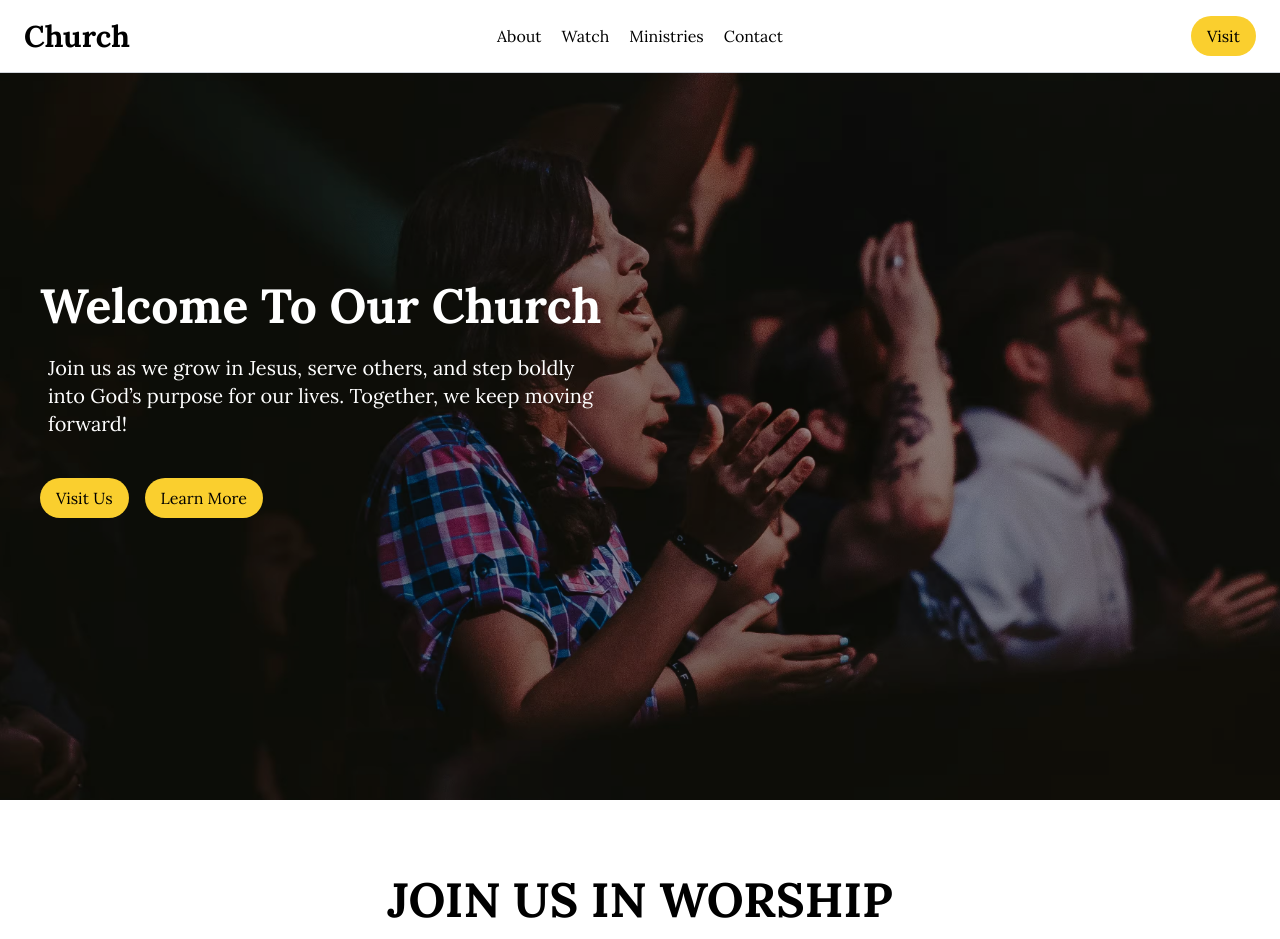
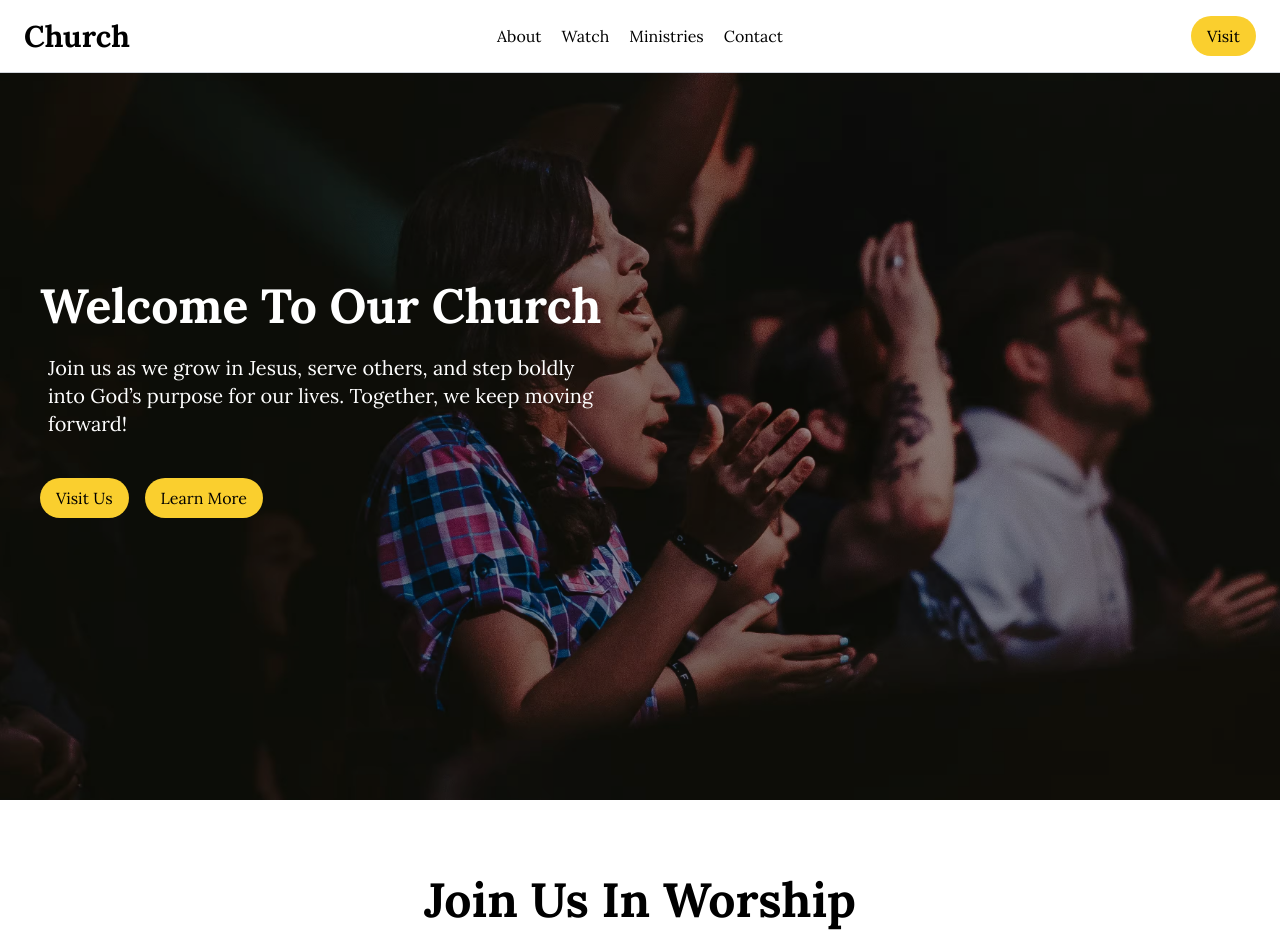
Before and after one commit to zinoefezino/Church, a React (Vite) app: page / in a window 1280 px wide. Shown: the top 939 px of the page. Built offline with nearby package versions, Linux system fonts and the light colour scheme.

Commit message:
undo capital letter for 'join us in worship'

```diff
--- a/src/components/Time.jsx
+++ b/src/components/Time.jsx
@@ -30,7 +30,7 @@ const Time = () => {
     <div className="max-w-7xl mx-auto px-6 py-16">
       {/* <h1 className="text-[15px] font-bold text-center">OUR SERVICES</h1> */}
       <p className="text-4xl md:text-5xl font-bold mt-3 text-center">
-        JOIN US IN WORSHIP
+        Join Us In Worship
       </p>
       <p className=" text-xl mt-3 text-center">
         Experience the presence of God with us at any of our weekly services.
```
